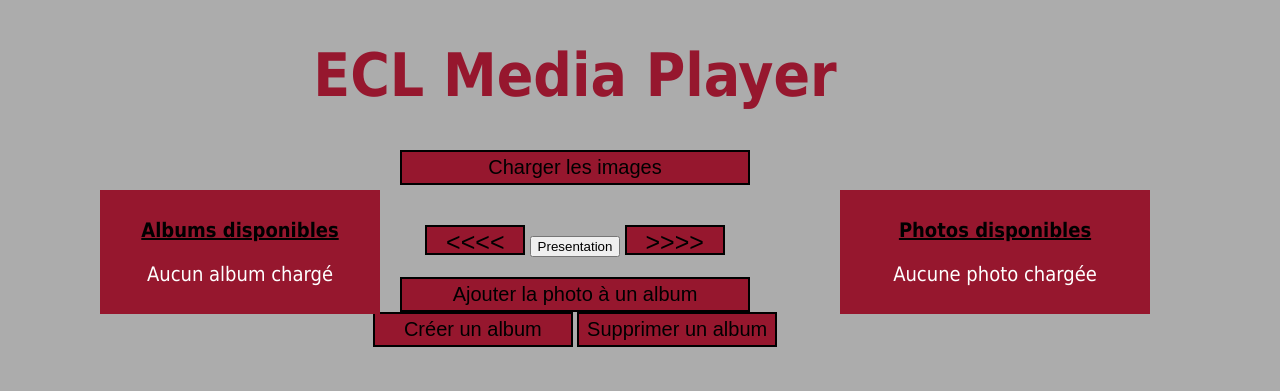
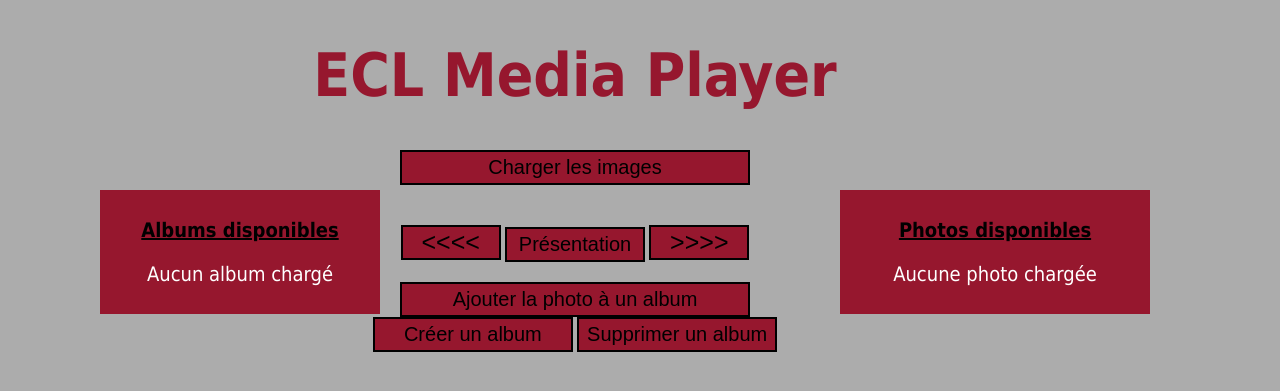
Before and after one commit to krisfresno/ECL-Media-Player, a Node server app: page / in a window 1280 px wide. Shown: the top 391 px of the page. Run offline with Node 20, Linux system fonts and the light colour scheme.

Commit message:
Update index.ejs

```diff
--- a/media/views/index.ejs
+++ b/media/views/index.ejs
@@ -72,11 +72,6 @@
             width: 100px;
             height: 30px;
         }
-        /*.change:hover{
-            color: #96172e;
-            background-color: black;
-            border: 2px solid #96172e;
-        }*/
         .charger{
             font-size: 20px;
             text-align: center;
@@ -132,7 +127,7 @@
     <div class="main">
         <h1 style="color: #96172e; font-size: 60px;">ECL Media Player</h1>
         <div>
-            <button class="charger" onclick="showImage()">Charger les images</button>
+            <button class="charger" onclick="loadImage()">Charger les images</button>
         </div>
         <div id="titre">
         </div>
@@ -143,9 +138,9 @@
         <h1></h1>
         <h1></h1>
         <div class="buttons">
-            <button class="change" onclick="precedent()"><<<<</button>
-            <button onclick="presentation()">Presentation</button>
-            <button class="change" onclick="next()">>>>></button>
+            <button class="change" style="height: 35px;" onclick="precedent()"><<<<</button>
+            <button class="modif_album2" style="width: 140px;" onclick="presentation()">Présentation</button>
+            <button class="change" style="height: 35px;" onclick="next()">>>>></button>
         </div>
         <p></p>
         <p id="creation"></p>
@@ -166,16 +161,15 @@
         liste_photos = [];
         actual_photo = "" ;
 
-    	showImage = function(){
+    	loadImage = function(){
 			var h = "<p style='color: #000;'><u><b>Photos disponibles</b></u></p>"
             var request = new XMLHttpRequest ();
             request.onload = function(){
                 var resp = this.responseText;
                 var liste = JSON.parse(resp);
                 liste_photos = liste;
-                //style='color: #fff' class='liste'
                 for (i in liste.photos){
-                    h = h + "\n"+"<div><a style='color: #fff;' onclick=show('"+liste.photos[i]+"')>"+liste.photos[i]+"</a></div>";
+                    h = h + "\n"+"<div><a style='color: #fff; font-size: 18px;' onclick=show('"+liste.photos[i]+"')>"+liste.photos[i]+"</a></div>";
                 }
                 h = h + "\n"+"<div><p> </p></div>";
                 noms_des_photos.innerHTML = h;
@@ -183,13 +177,15 @@
             request.open("GET", "/images/liste_photos.json", true);
             request.send(null);
             flag = true;
+
+
 			var albumrequest = new XMLHttpRequest ();
             albumrequest.onload = function(){
                 var resp = this.responseText;
                 var liste_album = JSON.parse(resp);
-                var left_text = "<p style='color: #000;'><u><b>albums disponibles</b></u></p>";
+                var left_text = "<p style='color: #000;'><u><b>Albums disponibles</b></u></p>";
                 for (var i=0;i<liste_album.albums.length;i++){
-                    left_text += "\n"+'<div id="'+Object.keys(liste_album.albums[i])+'"><a style="color: #fff;" onclick=showimages_album \
+                    left_text += "\n"+'<div id="'+Object.keys(liste_album.albums[i])+'"><a style="color: #fff; font-size: 21px;" onclick=show_images_album \
 					('+JSON.stringify(liste_album.albums[i])+')>'+Object.keys(liste_album.albums[i])+'</a></div>';
                 }
                 h = h + "\n"+"<div><p> </p></div>";
@@ -210,15 +206,15 @@
             actual_photo = name;
 
         }
-		showimages_album=function(names){
+		show_images_album=function(names){
 					names=JSON.parse(names);
 					for ( j in names[Object.keys(names)]){
 						var node=document.createElement('div');
 						node.innerHTML="<a onclick=show('"+j+"')>"+j+"</a>";
 						document.getElementById(Object.keys(names)).appendChild(node);
 			}
+		}
 
-		}
         precedent = function(){
             if (flag == true){
                 var index = liste_photos.photos.indexOf(actual_photo);
@@ -270,6 +266,7 @@
         eliminer_album = function(){
 
         }
+
         presentation = function(){
             var t = 2.5;
 
@@ -287,18 +284,18 @@
                         liste = liste + "\n" + titulo;
                     }
                     var titre = prompt("Albums disponibles: "+"\n"+liste+"\n ", "");
-                    var flag = false;
+                    var control = false;
                     for (i in albums.albums){
                         var titulo = Object.keys(albums.albums[i]);
                         if (titre == titulo) {
-                            flag = true;
+                            control = true;
                             id = i;
                         }
                     }
-                    if (flag == false & titre != "" & titre != null) { //Si l'album  n'existe pas, sortir
+                    if (control == false & titre != "" & titre != null) { //Si l'album  n'existe pas, sortir
                         alert("L'album n'existe pas !");
                     }
-                    if (flag == true) { //Ajouter la photo a l'album
+                    if (control == true) { //Ajouter la photo a l'album
                         var ajouter = true;
                         for (i in albums.albums[id][titre]){ // Verifier que la photo n'existe pas déjà sur l'album
                             photo_in_album = albums.albums[id][titre][i];
```
